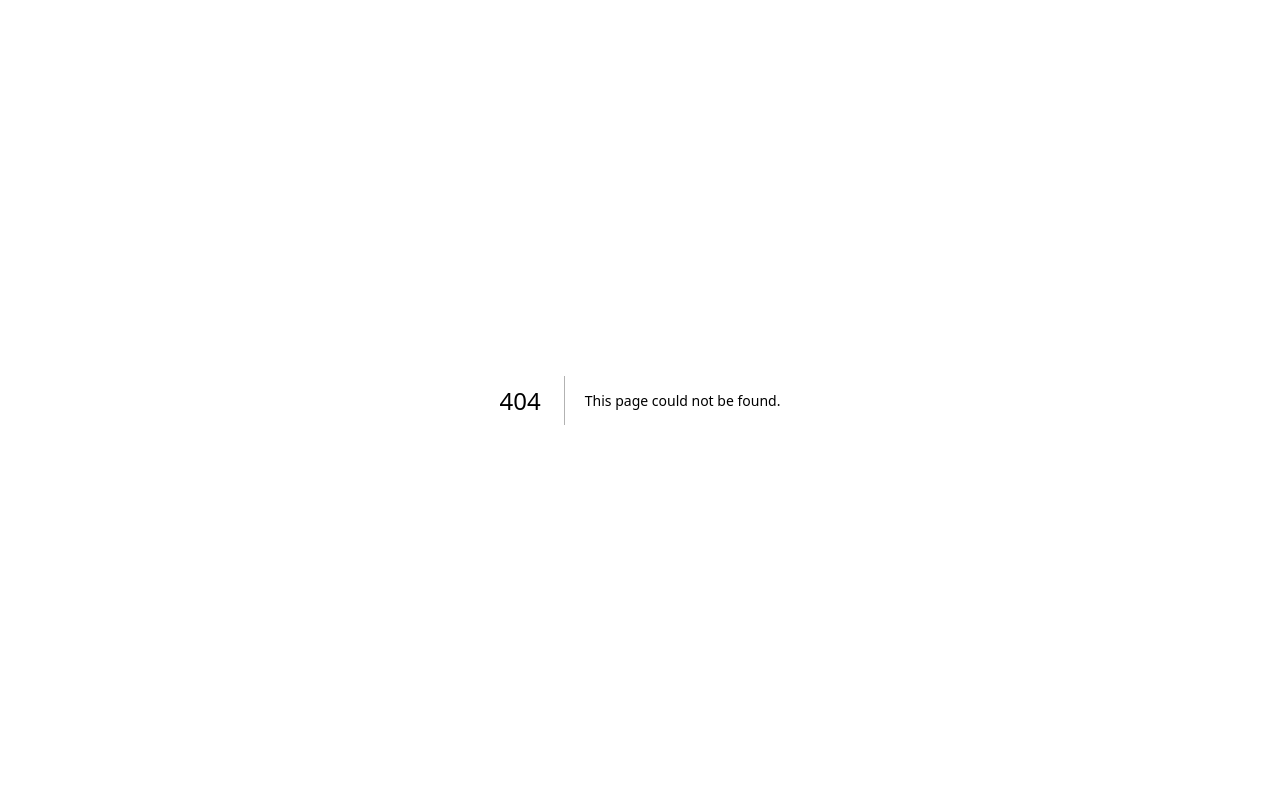
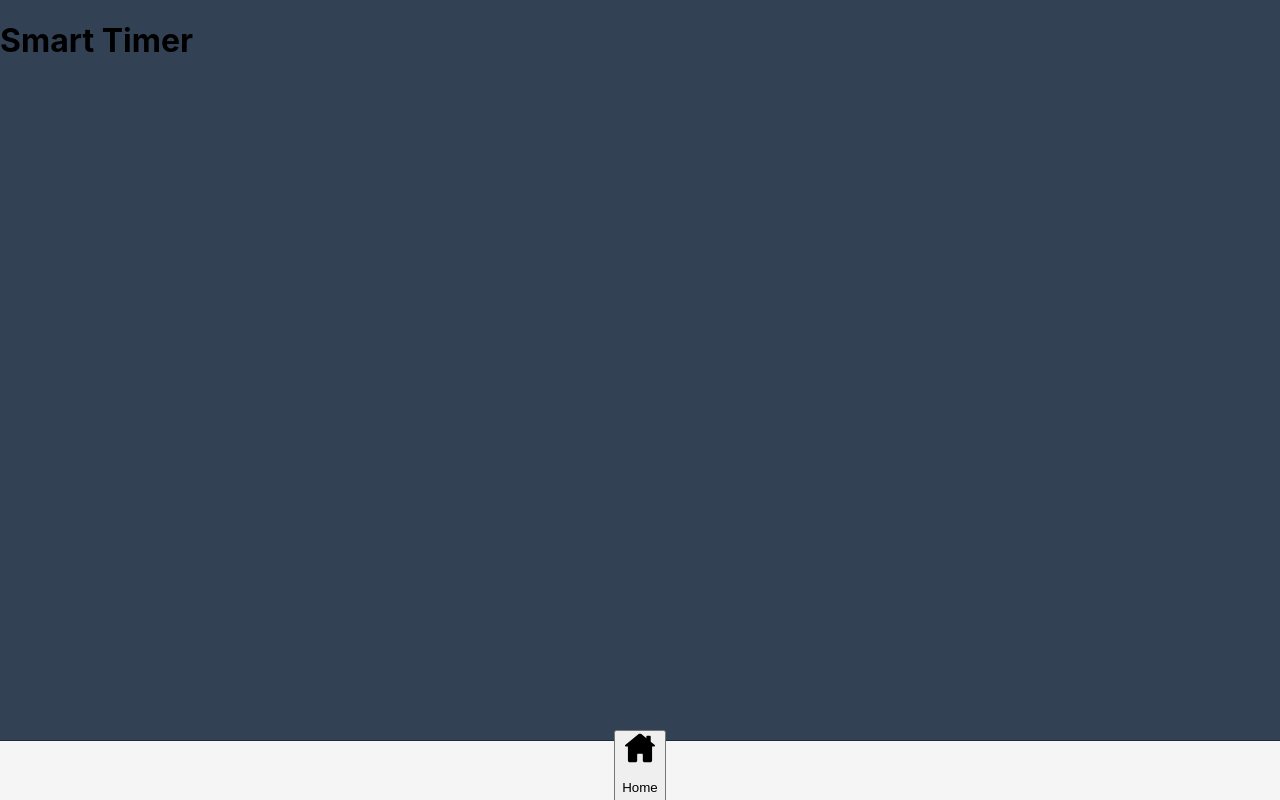
Before and after one commit to matfij/workout-composer, a Next.js app: page /smart-timer in a window 1280 px wide. Before the commit this address had no page. Built offline with nearby package versions, Linux system fonts and the light colour scheme.

Commit message:
initialize smar time feature

```diff
--- /dev/null
+++ b/src/features/smart-timer/components/action-bar.component.tsx
@@ -0,0 +1,23 @@
+import React from 'react';
+import Image from 'next/image';
+import style from './action-bar.module.css';
+import { useRouter } from 'next/router';
+
+export default function ActionBar() {
+  const router = useRouter();
+
+  const navigateHome = () => {
+    router.push('/');
+  };
+
+  return (
+    <>
+      <div className={style.actionBarWrapper}>
+        <button onClick={navigateHome} className="w-24 bg" data-testid="home-button">
+          <Image src="/icons/home-icon.svg" alt="unlock" width={30} height={30} className="m-auto" />
+          <p>Home</p>
+        </button>
+      </div>
+    </>
+  );
+}
--- /dev/null
+++ b/src/features/smart-timer/components/action-bar.module.css
@@ -0,0 +1,16 @@
+.actionBarWrapper {
+    height: 60px;
+    position: fixed;
+    bottom: 0;
+    left: 0;
+    right: 0;
+    display: flex;
+    justify-content: center;
+    align-items: center;
+    gap: 1rem;
+    background-color: var(--clr-light-500);
+    color: var(--clr-dark-500);
+    font-weight: 600;
+    border-top: 1px solid var(--clr-dark-500);
+    padding: 0 10px;
+}
--- /dev/null
+++ b/src/pages/smart-timer.tsx
@@ -0,0 +1,14 @@
+import ActionBar from "../features/smart-timer/components/action-bar.component";
+
+export default function SmartTimer() {
+  return (
+    <>
+      <main className="mainWrapper">
+        <h1 className="w-full text-center p-3 mt-8 sm:p-6 text-2xl sm:text-3xl text-yellow-300">
+          Smart Timer
+        </h1>
+      </main>
+      <ActionBar />
+    </>
+  );
+}
```
Also changed, not shown: src/pages/index.tsx (+6 -10 lines).
